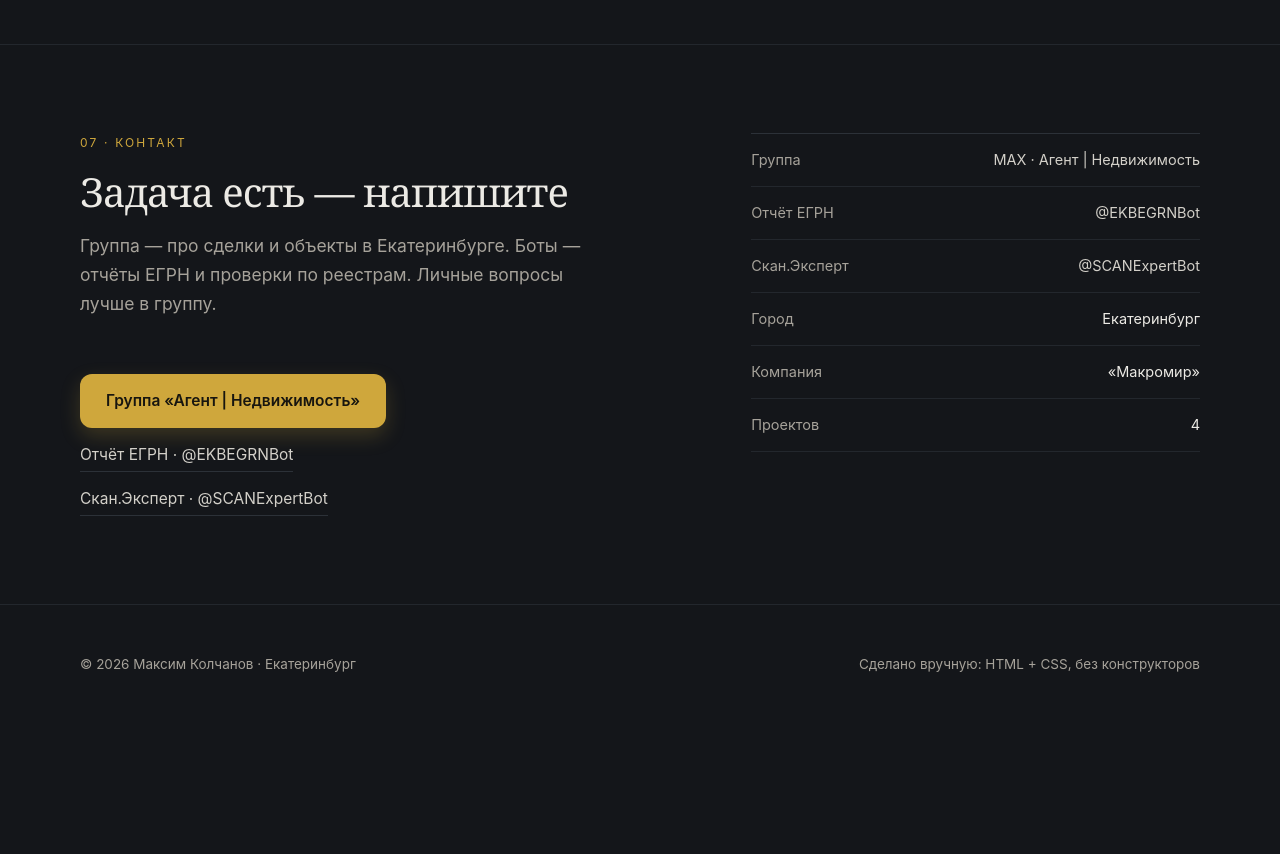
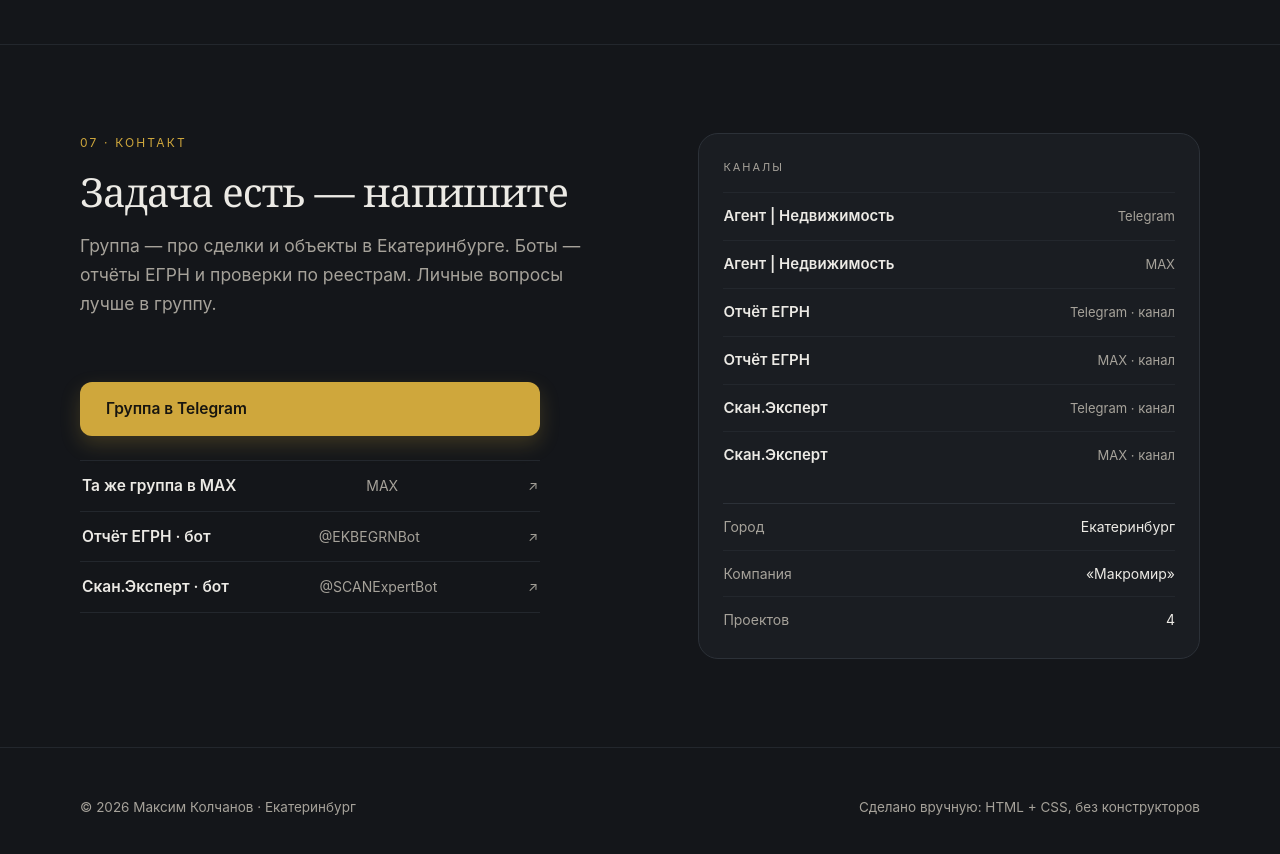
Before and after one commit to Maksim-Kolchanov/maksim-kolchanov.github.io, a plain HTML site: page index.html in a window 1280 px wide. Shown: the part 6620-7474 px from the top of the page. Before the commit the page ends 7343 px from the top, so only its background shows below. Drawn offline with Linux system fonts and the light colour scheme.

Commit message:
Контакты: группа в Telegram, карточка каналов Telegram и MAX, боты отдельно

```diff
--- a/assets/style.css
+++ b/assets/style.css
@@ -376,7 +376,7 @@ h2 {
 }
 
 /* ── контакты: один главный элемент ── */
-.contact-grid { display: grid; grid-template-columns: 1.15fr 0.85fr; gap: var(--s6); align-items: start; }
+.contact-grid { display: grid; grid-template-columns: 1.05fr 0.95fr; gap: var(--s6); align-items: stretch; }
 .contact-lead {
   font-family: Georgia, serif; font-weight: 400; font-size: clamp(26px, 3.4vw, 40px);
   letter-spacing: -0.025em; line-height: 1.16; margin-bottom: var(--s2);
@@ -391,15 +391,45 @@ h2 {
 }
 .btn:hover { filter: brightness(1.07); transform: translateY(-1px); box-shadow: 0 12px 26px rgba(207, 167, 60, 0.3); }
 .btn:active { transform: scale(0.985); }
-.contact-list { display: grid; gap: 0; border-top: 1px solid var(--line); }
-.contact-links { display: flex; flex-direction: column; align-items: flex-start; gap: 12px; margin-top: var(--s3); }
-.link-ghost {
-  display: inline-flex; align-items: center; min-height: 32px;
-  font-size: 15.5px; color: var(--text-2);
-  border-bottom: 1px solid var(--line); padding-bottom: 1px;
+.contact-card {
+  display: flex; flex-direction: column;
+  background: var(--surface); border: 1px solid var(--line);
+  border-radius: var(--radius); padding: var(--s3) var(--s3) var(--s2);
+}
+.contact-card-cap {
+  display: block; font-size: 11px; letter-spacing: .18em; text-transform: uppercase;
+  color: var(--muted); margin-bottom: var(--s2);
+}
+.ch-row {
+  display: flex; align-items: baseline; justify-content: space-between; gap: var(--s2);
+  padding: 11px 0; font-size: 15px; color: var(--text-2);
+  border-top: 1px solid var(--line-soft);
   transition: color .16s, border-color .16s;
 }
-.link-ghost:hover { color: var(--accent); border-color: var(--accent); }
+.ch-row strong { font-weight: 600; color: var(--text); }
+.ch-row span { color: var(--muted); font-size: 13px; white-space: nowrap; }
+.ch-row:hover, .ch-row:hover strong { color: var(--accent); }
+.ch-row:hover { border-color: var(--accent); }
+.ch-row:focus-visible { outline: 2px solid var(--accent); outline-offset: 2px; }
+.contact-facts { margin-top: var(--s3); border-top: 1px solid var(--line); }
+.contact-facts .row { display: flex; justify-content: space-between; gap: var(--s2); padding: 11px 0; font-size: 14px; border-bottom: 1px solid var(--line-soft); }
+.contact-facts .row span:first-child { color: var(--muted); }
+.contact-facts .row:last-child { border-bottom: none; }
+.contact-links { display: flex; flex-direction: column; align-items: stretch; gap: var(--s3); margin-top: var(--s4); max-width: 460px; }
+.link-list { display: flex; flex-direction: column; border-top: 1px solid var(--line-soft); }
+.link-ghost {
+  display: flex; align-items: baseline; justify-content: space-between; gap: var(--s2);
+  min-height: 46px; padding: 12px 2px;
+  font-size: 15.5px; color: var(--text-2);
+  border-bottom: 1px solid var(--line-soft);
+  transition: color .16s, border-color .16s;
+}
+.link-ghost strong { font-weight: 600; color: var(--text); }
+.link-ghost span { color: var(--muted); font-size: 14px; white-space: nowrap; }
+.link-ghost:hover, .link-ghost:hover strong { color: var(--accent); }
+.link-ghost:hover { border-color: var(--accent); }
+.link-ghost::after { content: "↗"; color: var(--muted); font-size: 13px; line-height: 1; }
+.link-ghost:focus-visible { outline: 2px solid var(--accent); outline-offset: 3px; }
 .contact-list a { color: var(--text-2); border-bottom: 1px solid transparent; transition: color .16s, border-color .16s; }
 .contact-list a:hover { color: var(--accent); border-color: var(--accent); }
 .contact-list .row { display: flex; justify-content: space-between; gap: var(--s2); padding: 14px 0; font-size: 14.5px; border-bottom: 1px solid var(--line-soft); }
--- a/index.html
+++ b/index.html
@@ -356,18 +356,27 @@
       <h2 class="contact-lead">Задача есть — напишите</h2>
       <p class="contact-hint">Группа — про сделки и объекты в Екатеринбурге. Боты — отчёты ЕГРН и проверки по реестрам. Личные вопросы лучше в группу.</p>
       <div class="contact-links">
-        <a class="btn" href="https://max.ru/id594702626125_biz" target="_blank" rel="noopener">Группа «Агент | Недвижимость»</a>
-        <a class="link-ghost" href="https://t.me/EKBEGRNBot" target="_blank" rel="noopener">Отчёт ЕГРН · @EKBEGRNBot</a>
-        <a class="link-ghost" href="https://t.me/SCANExpertBot" target="_blank" rel="noopener">Скан.Эксперт · @SCANExpertBot</a>
+        <a class="btn" href="https://t.me/lch212" target="_blank" rel="noopener">Группа в Telegram</a>
+        <div class="link-list">
+          <a class="link-ghost" href="https://max.ru/id594702626125_biz" target="_blank" rel="noopener"><strong>Та же группа в MAX</strong><span>MAX</span></a>
+          <a class="link-ghost" href="https://t.me/EKBEGRNBot" target="_blank" rel="noopener"><strong>Отчёт ЕГРН · бот</strong><span>@EKBEGRNBot</span></a>
+          <a class="link-ghost" href="https://t.me/SCANExpertBot" target="_blank" rel="noopener"><strong>Скан.Эксперт · бот</strong><span>@SCANExpertBot</span></a>
+        </div>
       </div>
     </div>
-    <div class="contact-list">
-      <div class="row"><span>Группа</span><span><a href="https://max.ru/id594702626125_biz" target="_blank" rel="noopener">MAX · Агент | Недвижимость</a></span></div>
-      <div class="row"><span>Отчёт ЕГРН</span><span><a href="https://t.me/EKBEGRNBot" target="_blank" rel="noopener">@EKBEGRNBot</a></span></div>
-      <div class="row"><span>Скан.Эксперт</span><span><a href="https://t.me/SCANExpertBot" target="_blank" rel="noopener">@SCANExpertBot</a></span></div>
-      <div class="row"><span>Город</span><span>Екатеринбург</span></div>
-      <div class="row"><span>Компания</span><span>«Макромир»</span></div>
-      <div class="row"><span>Проектов</span><span>4</span></div>
+    <div class="contact-card">
+      <span class="contact-card-cap">Каналы</span>
+      <a class="ch-row" href="https://t.me/lch212" target="_blank" rel="noopener"><strong>Агент | Недвижимость</strong><span>Telegram</span></a>
+      <a class="ch-row" href="https://max.ru/id594702626125_biz" target="_blank" rel="noopener"><strong>Агент | Недвижимость</strong><span>MAX</span></a>
+      <a class="ch-row" href="https://t.me/botEGRN" target="_blank" rel="noopener"><strong>Отчёт ЕГРН</strong><span>Telegram · канал</span></a>
+      <a class="ch-row" href="https://max.ru/channel_EGRNBot" target="_blank" rel="noopener"><strong>Отчёт ЕГРН</strong><span>MAX · канал</span></a>
+      <a class="ch-row" href="https://t.me/ScanExpertDeal" target="_blank" rel="noopener"><strong>Скан.Эксперт</strong><span>Telegram · канал</span></a>
+      <a class="ch-row" href="https://max.ru/channel_SCANExpertBot" target="_blank" rel="noopener"><strong>Скан.Эксперт</strong><span>MAX · канал</span></a>
+      <div class="contact-facts">
+        <div class="row"><span>Город</span><span>Екатеринбург</span></div>
+        <div class="row"><span>Компания</span><span>«Макромир»</span></div>
+        <div class="row"><span>Проектов</span><span>4</span></div>
+      </div>
     </div>
   </div>
 </section>
```
